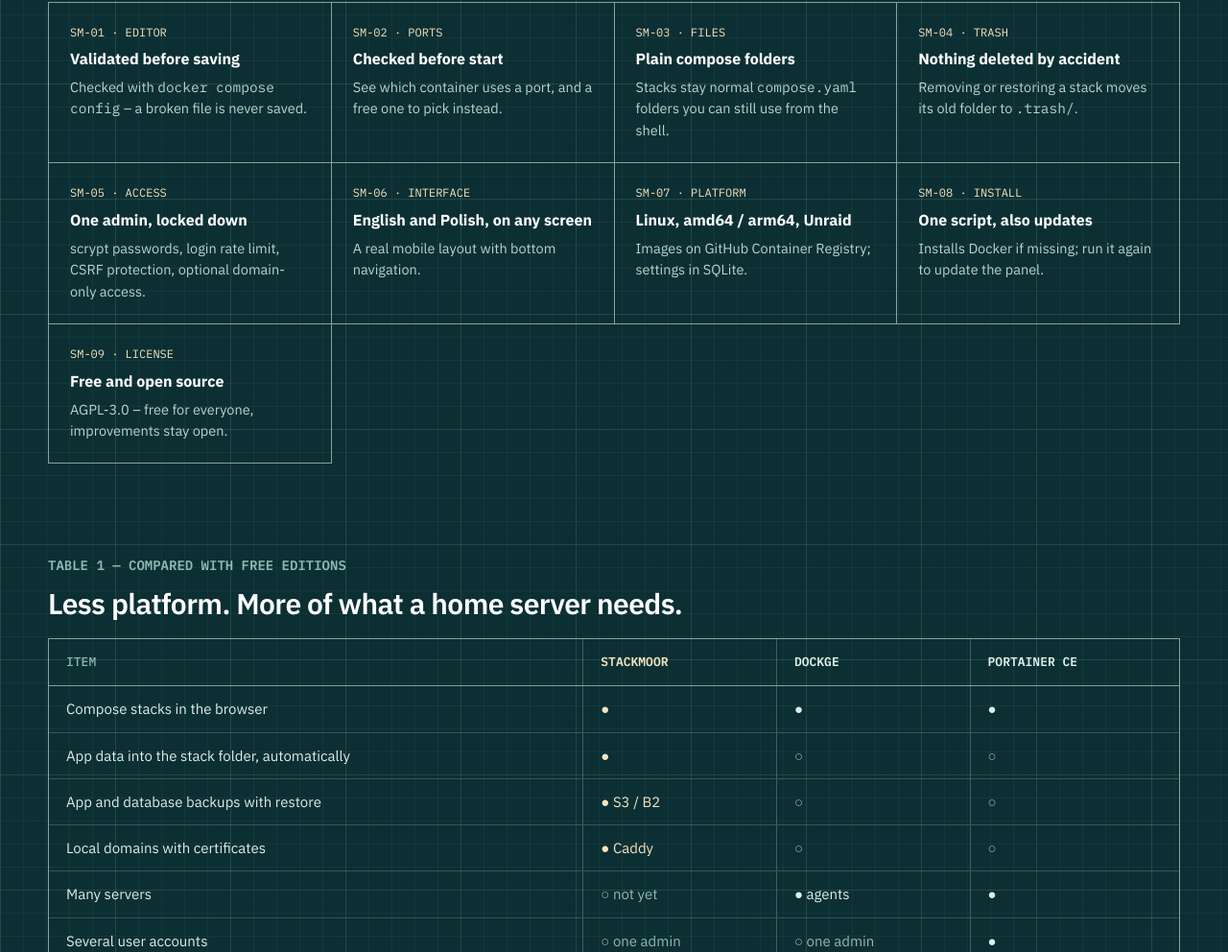
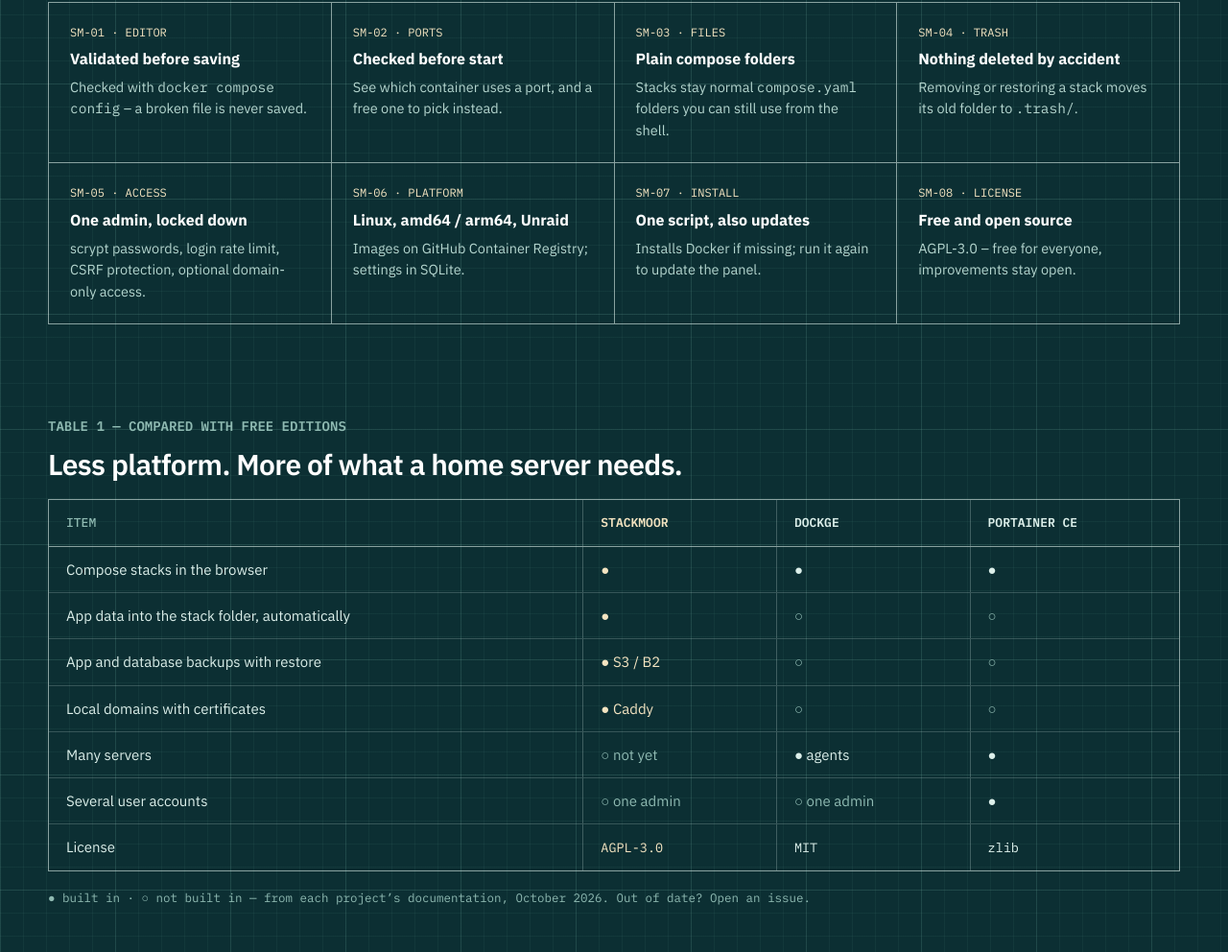
Before and after one commit to gadziunet/stackmoor, a website: page website/index.html in a window 1280 px wide. Shown: the part 2913-3905 px from the top of the page at 96% size. Drawn offline with Linux system fonts and the light colour scheme.

Commit message:
Website: drop interface tile, add Pages workflow

```diff
--- a/website/index.html
+++ b/website/index.html
@@ -318,10 +318,9 @@
         <div class="f-cell" style="padding: 22px; border-right: 1.5px solid rgba(220,239,234,.6); border-bottom: 1.5px solid rgba(220,239,234,.6); display: flex; flex-direction: column; gap: 6px"><span style="font-family: 'IBM Plex Mono', monospace; font-size: 12px; color: #f4e4c1">SM-03 · FILES</span><strong style="color: #ffffff">Plain compose folders</strong><span style="color: #b5d6cf; font-size: 14.5px">Stacks stay normal <code style="font-family: 'IBM Plex Mono', monospace">compose.yaml</code> folders you can still use from the shell.</span></div>
         <div class="f-cell" style="padding: 22px; border-right: 1.5px solid rgba(220,239,234,.6); border-bottom: 1.5px solid rgba(220,239,234,.6); display: flex; flex-direction: column; gap: 6px"><span style="font-family: 'IBM Plex Mono', monospace; font-size: 12px; color: #f4e4c1">SM-04 · TRASH</span><strong style="color: #ffffff">Nothing deleted by accident</strong><span style="color: #b5d6cf; font-size: 14.5px">Removing or restoring a stack moves its old folder to <code style="font-family: 'IBM Plex Mono', monospace">.trash/</code>.</span></div>
         <div class="f-cell" style="padding: 22px; border-right: 1.5px solid rgba(220,239,234,.6); border-bottom: 1.5px solid rgba(220,239,234,.6); display: flex; flex-direction: column; gap: 6px"><span style="font-family: 'IBM Plex Mono', monospace; font-size: 12px; color: #f4e4c1">SM-05 · ACCESS</span><strong style="color: #ffffff">One admin, locked down</strong><span style="color: #b5d6cf; font-size: 14.5px">scrypt passwords, login rate limit, CSRF protection, optional domain-only access.</span></div>
-        <div class="f-cell" style="padding: 22px; border-right: 1.5px solid rgba(220,239,234,.6); border-bottom: 1.5px solid rgba(220,239,234,.6); display: flex; flex-direction: column; gap: 6px"><span style="font-family: 'IBM Plex Mono', monospace; font-size: 12px; color: #f4e4c1">SM-06 · INTERFACE</span><strong style="color: #ffffff">English and Polish, on any screen</strong><span style="color: #b5d6cf; font-size: 14.5px">A real mobile layout with bottom navigation.</span></div>
-        <div class="f-cell" style="padding: 22px; border-right: 1.5px solid rgba(220,239,234,.6); border-bottom: 1.5px solid rgba(220,239,234,.6); display: flex; flex-direction: column; gap: 6px"><span style="font-family: 'IBM Plex Mono', monospace; font-size: 12px; color: #f4e4c1">SM-07 · PLATFORM</span><strong style="color: #ffffff">Linux, amd64 / arm64, Unraid</strong><span style="color: #b5d6cf; font-size: 14.5px">Images on GitHub Container Registry; settings in SQLite.</span></div>
-        <div class="f-cell" style="padding: 22px; border-right: 1.5px solid rgba(220,239,234,.6); border-bottom: 1.5px solid rgba(220,239,234,.6); display: flex; flex-direction: column; gap: 6px"><span style="font-family: 'IBM Plex Mono', monospace; font-size: 12px; color: #f4e4c1">SM-08 · INSTALL</span><strong style="color: #ffffff">One script, also updates</strong><span style="color: #b5d6cf; font-size: 14.5px">Installs Docker if missing; run it again to update the panel.</span></div>
-        <div class="f-cell" style="padding: 22px; border-right: 1.5px solid rgba(220,239,234,.6); border-bottom: 1.5px solid rgba(220,239,234,.6); display: flex; flex-direction: column; gap: 6px"><span style="font-family: 'IBM Plex Mono', monospace; font-size: 12px; color: #f4e4c1">SM-09 · LICENSE</span><strong style="color: #ffffff">Free and open source</strong><span style="color: #b5d6cf; font-size: 14.5px">AGPL-3.0 – free for everyone, improvements stay open.</span></div>
+        <div class="f-cell" style="padding: 22px; border-right: 1.5px solid rgba(220,239,234,.6); border-bottom: 1.5px solid rgba(220,239,234,.6); display: flex; flex-direction: column; gap: 6px"><span style="font-family: 'IBM Plex Mono', monospace; font-size: 12px; color: #f4e4c1">SM-06 · PLATFORM</span><strong style="color: #ffffff">Linux, amd64 / arm64, Unraid</strong><span style="color: #b5d6cf; font-size: 14.5px">Images on GitHub Container Registry; settings in SQLite.</span></div>
+        <div class="f-cell" style="padding: 22px; border-right: 1.5px solid rgba(220,239,234,.6); border-bottom: 1.5px solid rgba(220,239,234,.6); display: flex; flex-direction: column; gap: 6px"><span style="font-family: 'IBM Plex Mono', monospace; font-size: 12px; color: #f4e4c1">SM-07 · INSTALL</span><strong style="color: #ffffff">One script, also updates</strong><span style="color: #b5d6cf; font-size: 14.5px">Installs Docker if missing; run it again to update the panel.</span></div>
+        <div class="f-cell" style="padding: 22px; border-right: 1.5px solid rgba(220,239,234,.6); border-bottom: 1.5px solid rgba(220,239,234,.6); display: flex; flex-direction: column; gap: 6px"><span style="font-family: 'IBM Plex Mono', monospace; font-size: 12px; color: #f4e4c1">SM-08 · LICENSE</span><strong style="color: #ffffff">Free and open source</strong><span style="color: #b5d6cf; font-size: 14.5px">AGPL-3.0 – free for everyone, improvements stay open.</span></div>
       </div>
     </div>
   </section>
```
